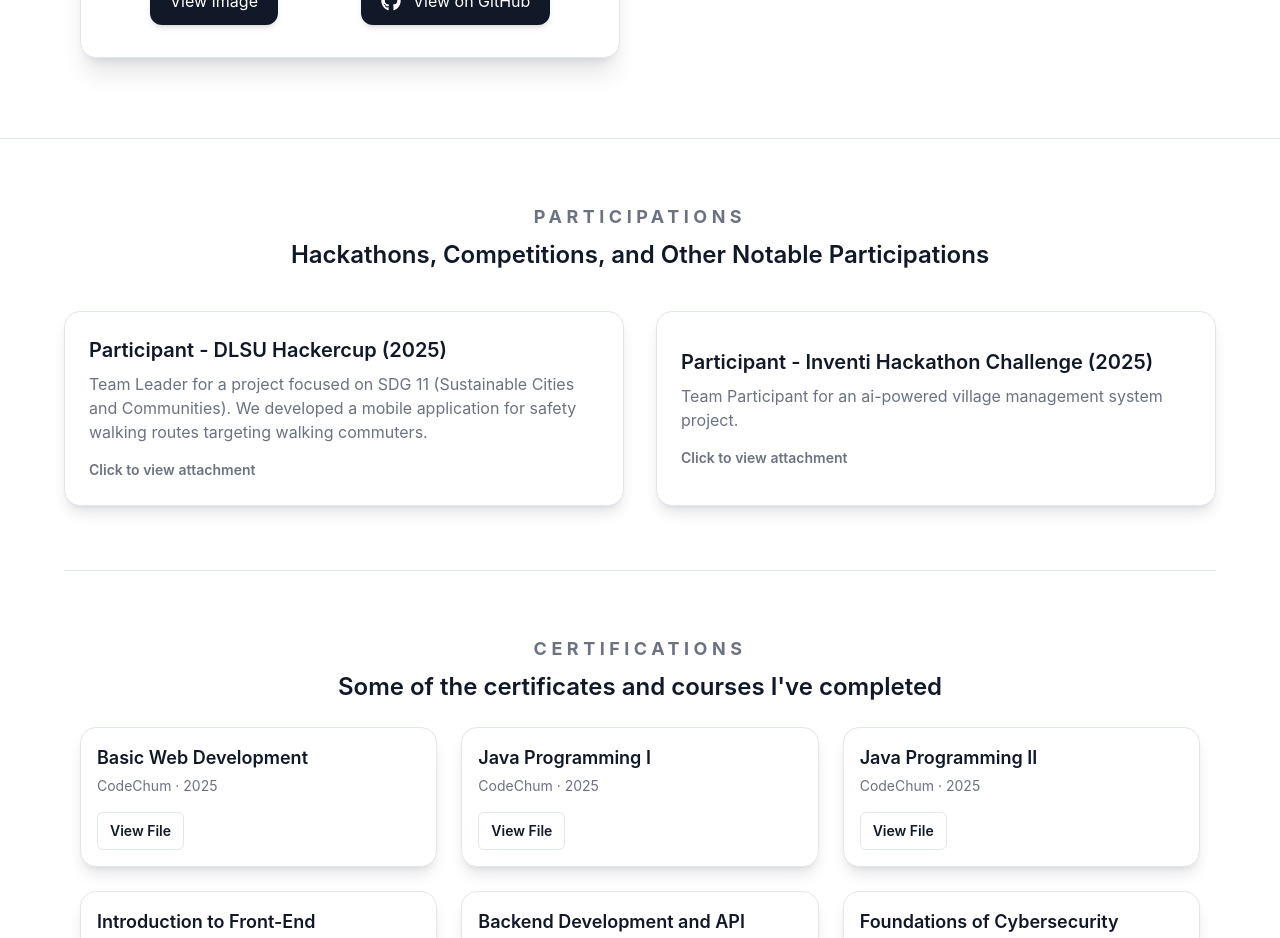
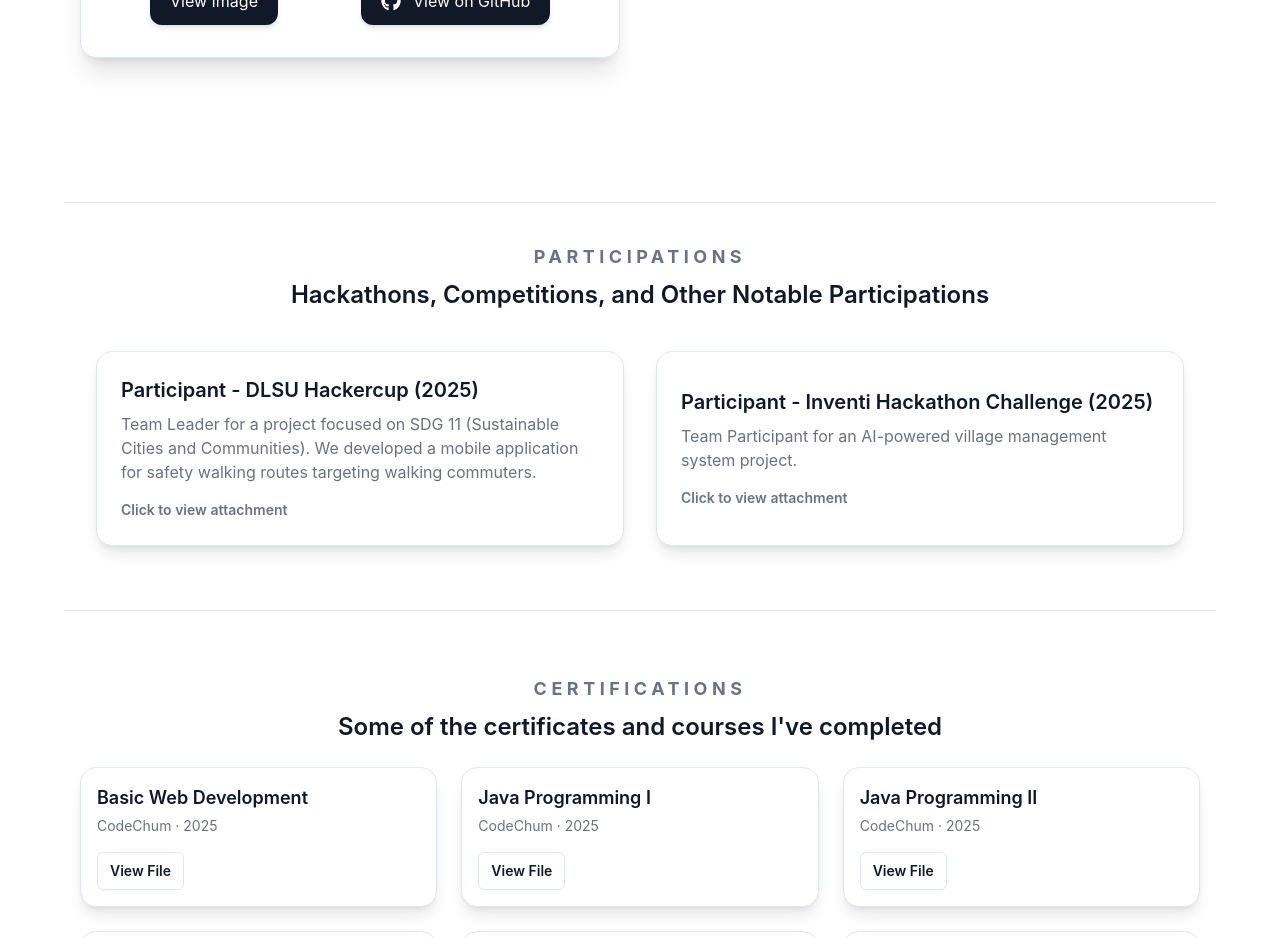
Before and after one commit to ur1el0/Portfolio, a React (Vite) app: page / in a window 1280 px wide. Shown: the part 2980-3918 px from the top of the page. Built offline with nearby package versions, Linux system fonts and the light colour scheme.

Commit message:
fix: excess border line and centering of participation section

```diff
--- a/src/sections/ParticipationSection.jsx
+++ b/src/sections/ParticipationSection.jsx
@@ -1,39 +1,42 @@
-
 import { useState } from 'react'
 
 import hackercupAttachment from '../assets/participation/hackercup.pdf'
 import inventiImage from '../assets/participation/inventi.jpg'
 import ParticipationPreviewModal from '../components/ui/ParticipationPreviewModal'
 
-export const ParticipationSection = () =>
-{
+export const ParticipationSection = () => {
     const [preview, setPreview] = useState(null)
 
     const closePreview = () => setPreview(null)
 
     return (
-        <section className="p-16 bg-[var(--bg)] text-[var(--text)] border-t border-[var(--border)] text-center" id="participations">
-            <div className="container">
+        <section className="p-16 bg-[var(--bg)] text-[var(--text)] text-center">
+            <div className="mx-auto w-full max-w-6xl px-4 border-t border-[var(--border)] pt-10">
+                <div className="mx-auto w-full max-w-6xl px-4">
+
                     <div className="space-y-10">
                         <div>
                             <p className="text-lg font-bold uppercase tracking-[0.25em] text-[var(--muted)]">
                                 Participations
                             </p>
-                        <h3 className="mt-2 text-2xl font-semibold text-[var(--text)] ">
+                            <h3 className="mt-2 text-2xl font-semibold text-[var(--text)]">
                                 Hackathons, Competitions, and Other Notable Participations
                             </h3>
                         </div>
                     </div>
 
                     <div className="mt-10 grid grid-cols-1 md:grid-cols-2 gap-8">
+
                         <button
                             type="button"
-                        onClick={() => setPreview({
+                            onClick={() =>
+                                setPreview({
                                     title: 'Participant - DLSU Hackercup (2025)',
                                     source: hackercupAttachment,
                                     previewType: 'pdf',
-                        })}
-                        className="rounded-2xl border border-[var(--border)] bg-[var(--card)] p-6 text-left shadow-lg transition-transform duration-200 hover:-translate-y-1 hover:shadow-xl focus:outline-none focus:ring-2 focus:ring-[var(--accent)] focus:ring-offset-2 focus:ring-offset-[var(--bg)]"
+                                })
+                            }
+                            className="w-full rounded-2xl border border-[var(--border)] bg-[var(--card)] p-6 text-left shadow-lg transition-transform duration-200 hover:-translate-y-1 hover:shadow-xl focus:outline-none focus:ring-2 focus:ring-[var(--accent)] focus:ring-offset-2 focus:ring-offset-[var(--bg)]"
                             aria-label="Open DLSU Hackercup attachment"
                         >
                             <h4 className="text-xl font-semibold text-[var(--text)]">
@@ -49,24 +52,28 @@ export const ParticipationSection = () =>
 
                         <button
                             type="button"
-                        onClick={() => setPreview({
+                            onClick={() =>
+                                setPreview({
                                     title: 'Participant - Inventi Hackathon Challenge (2025)',
                                     source: inventiImage,
                                     previewType: 'image',
-                        })}
-                        className="rounded-2xl border border-[var(--border)] bg-[var(--card)] p-6 text-left shadow-lg transition-transform duration-200 hover:-translate-y-1 hover:shadow-xl focus:outline-none focus:ring-2 focus:ring-[var(--accent)] focus:ring-offset-2 focus:ring-offset-[var(--bg)]"
+                                })
+                            }
+                            className="w-full rounded-2xl border border-[var(--border)] bg-[var(--card)] p-6 text-left shadow-lg transition-transform duration-200 hover:-translate-y-1 hover:shadow-xl focus:outline-none focus:ring-2 focus:ring-[var(--accent)] focus:ring-offset-2 focus:ring-offset-[var(--bg)]"
                             aria-label="Open Inventi Hackathon Challenge image"
                         >
                             <h4 className="text-xl font-semibold text-[var(--text)]">
                                 Participant - Inventi Hackathon Challenge (2025)
                             </h4>
                             <p className="mt-2 text-[var(--muted)]">
-                            Team Participant for an ai-powered village management system project.
+                                Team Participant for an AI-powered village management system project.
                             </p>
                             <span className="mt-4 inline-flex text-sm font-semibold text-[var(--muted)]">
                                 Click to view attachment
                             </span>
                         </button>
+
+                    </div>
                 </div>
             </div>
 
@@ -78,6 +85,5 @@ export const ParticipationSection = () =>
                 previewType={preview?.previewType ?? 'image'}
             />
         </section>
-
     )
 }
```
Also changed, not shown: src/sections/HeroSection.jsx (line endings or trailing spaces). Lines whose indentation alone changed are shown as unchanged.
